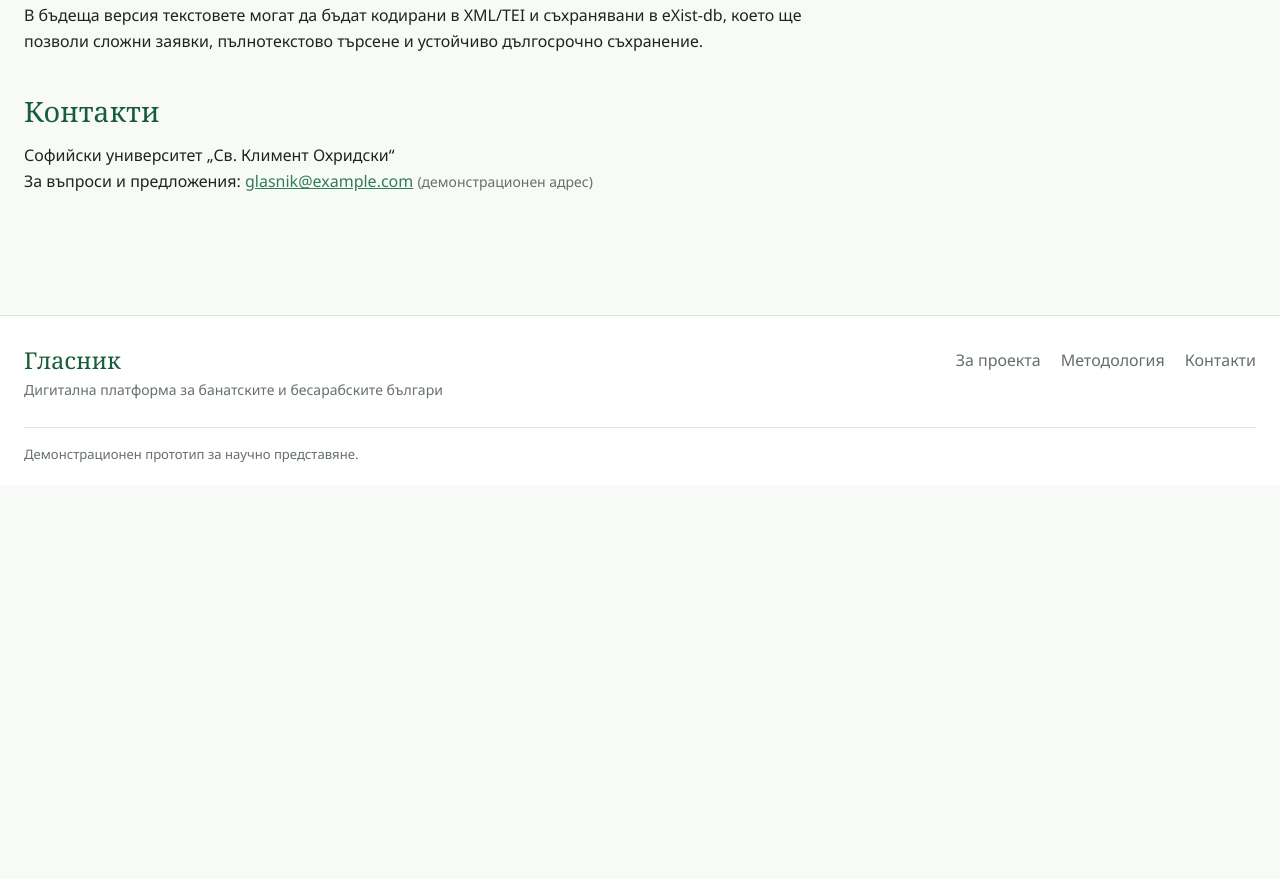
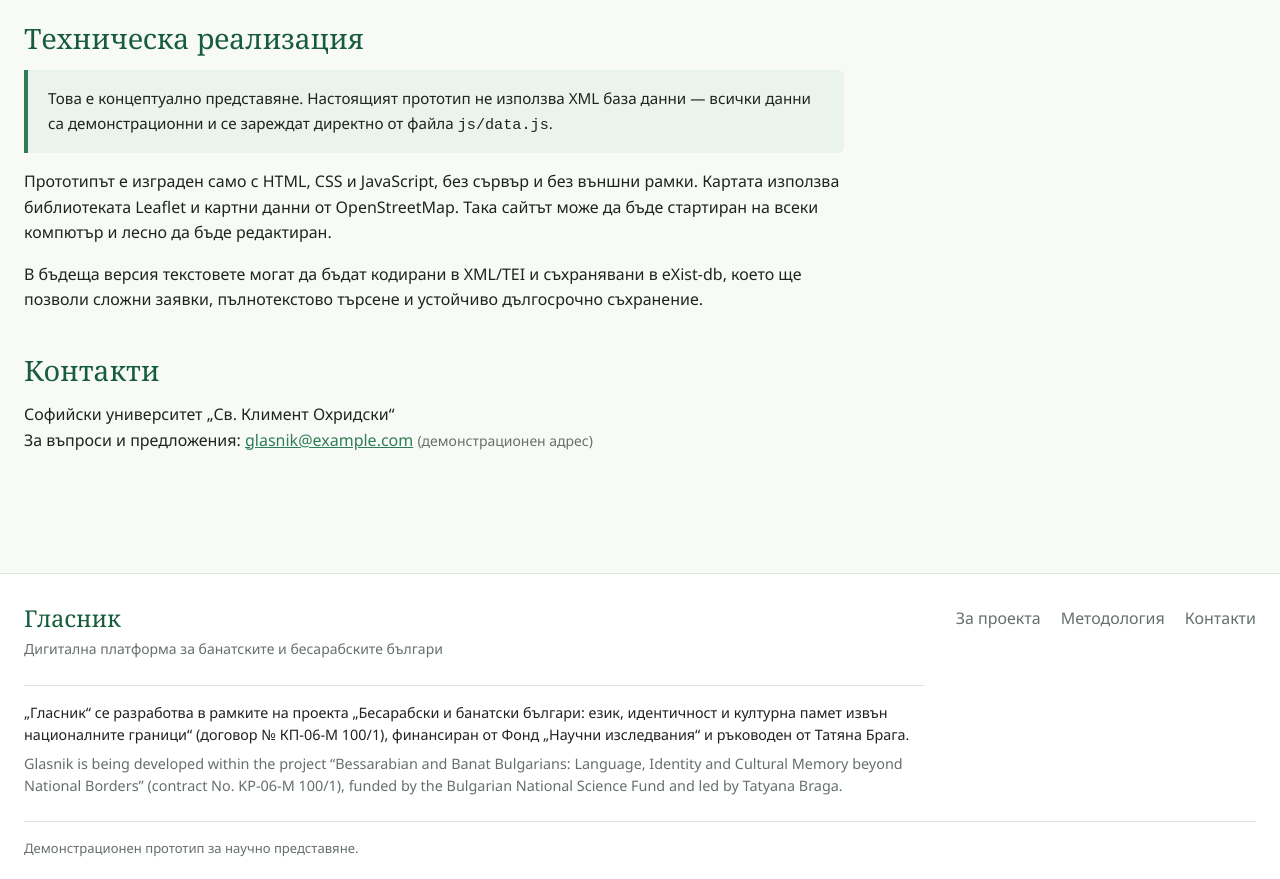
Before and after one commit to kalinakuneva/glasnik, a plain HTML site: page about.html in a window 1280 px wide. Shown: the part 1548-2427 px from the top of the page. Before the commit the page ends 2033 px from the top, so only its background shows below. Drawn offline with Linux system fonts and the light colour scheme.

Commit message:
Финансиране: КП-06-М 100/1

```diff
--- a/about.html
+++ b/about.html
@@ -36,6 +36,10 @@
             Целта на Гласник е да събере тези материали на едно място, да ги опише по единни правила
             и да ги направи достъпни за изследователи, преподаватели, студенти и самите общности.
           </p>
+
+          <h2 id="funding">Финансиране / Funding</h2>
+          <p lang="bg">„Гласник“ се разработва в рамките на проекта „Бесарабски и банатски българи: език, идентичност и културна памет извън националните граници“ (договор № КП-06-М 100/1), финансиран от Фонд „Научни изследвания“ и ръководен от Татяна Брага.</p>
+          <p lang="en">Glasnik is being developed within the project “Bessarabian and Banat Bulgarians: Language, Identity and Cultural Memory beyond National Borders” (contract No. KP-06-M 100/1), funded by the Bulgarian National Science Fund and led by Tatyana Braga.</p>
 
           <h2 id="content">Какво съдържа</h2>
           <ul>
--- a/css/style.css
+++ b/css/style.css
@@ -524,6 +524,24 @@ button.tag:hover {
 .footer-links a:hover {
   color: var(--green-dark);
   text-decoration: underline;
+}
+
+.footer-funding {
+  margin-top: 24px;
+  padding-top: 16px;
+  border-top: 1px solid var(--border);
+  font-size: 0.9rem;
+  line-height: 1.5;
+  color: var(--text);
+  max-width: 900px;
+}
+
+.footer-funding p {
+  margin: 0 0 8px;
+}
+
+.footer-funding p[lang="en"] {
+  color: var(--text-muted);
 }
 
 .footer-bottom {
--- a/js/common.js
+++ b/js/common.js
@@ -258,6 +258,10 @@ function renderFooter() {
             '<li><a href="about.html#contacts">Контакти</a></li>' +
           '</ul>' +
         '</div>' +
+        '<div class="footer-funding">' +
+          '<p lang="bg">„Гласник“ се разработва в рамките на проекта „Бесарабски и банатски българи: език, идентичност и културна памет извън националните граници“ (договор № КП-06-М 100/1), финансиран от Фонд „Научни изследвания“ и ръководен от Татяна Брага.</p>' +
+          '<p lang="en">Glasnik is being developed within the project “Bessarabian and Banat Bulgarians: Language, Identity and Cultural Memory beyond National Borders” (contract No. KP-06-M 100/1), funded by the Bulgarian National Science Fund and led by Tatyana Braga.</p>' +
+        '</div>' +
         '<div class="footer-bottom">Демонстрационен прототип за научно представяне.</div>' +
       '</div>' +
     '</footer>';
```
